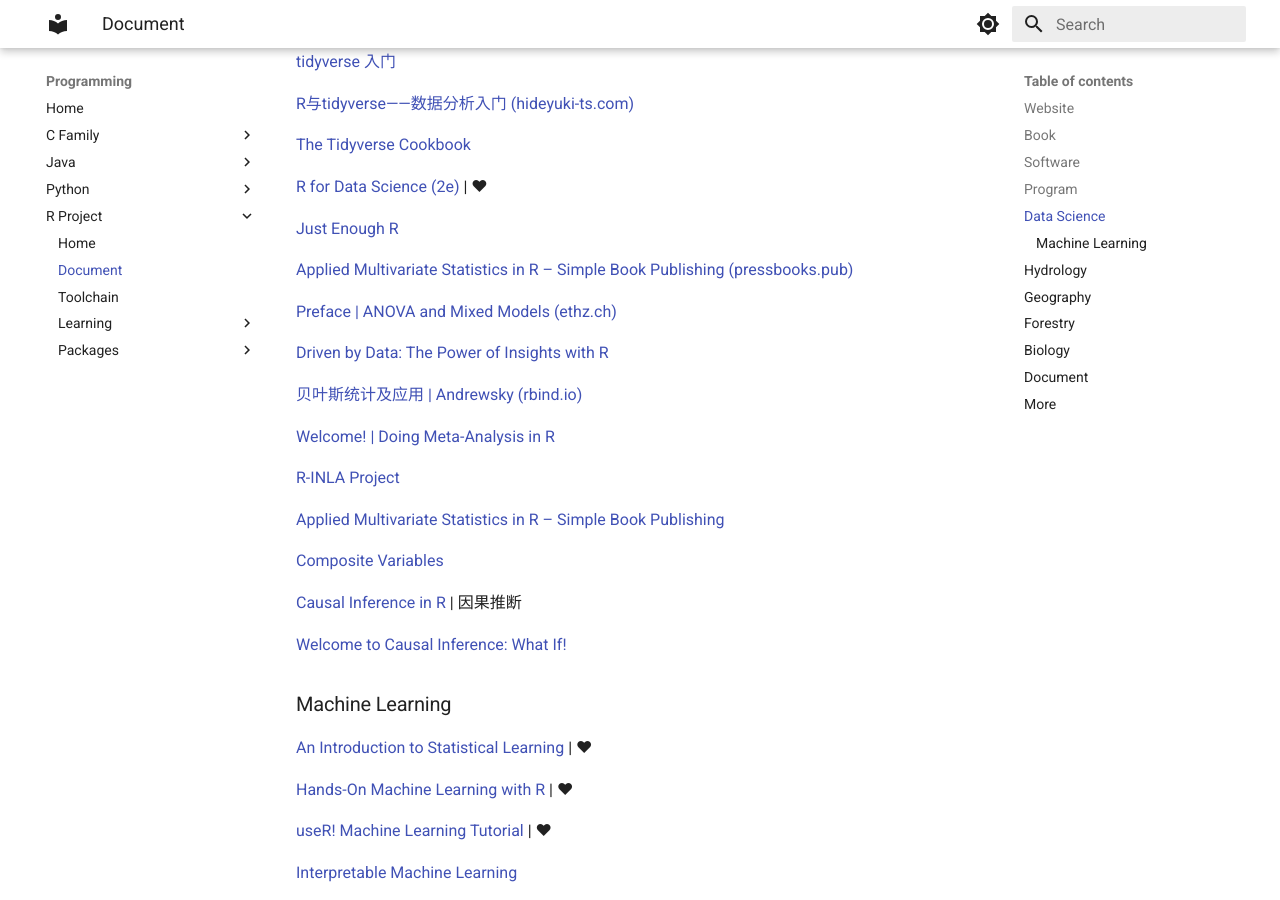
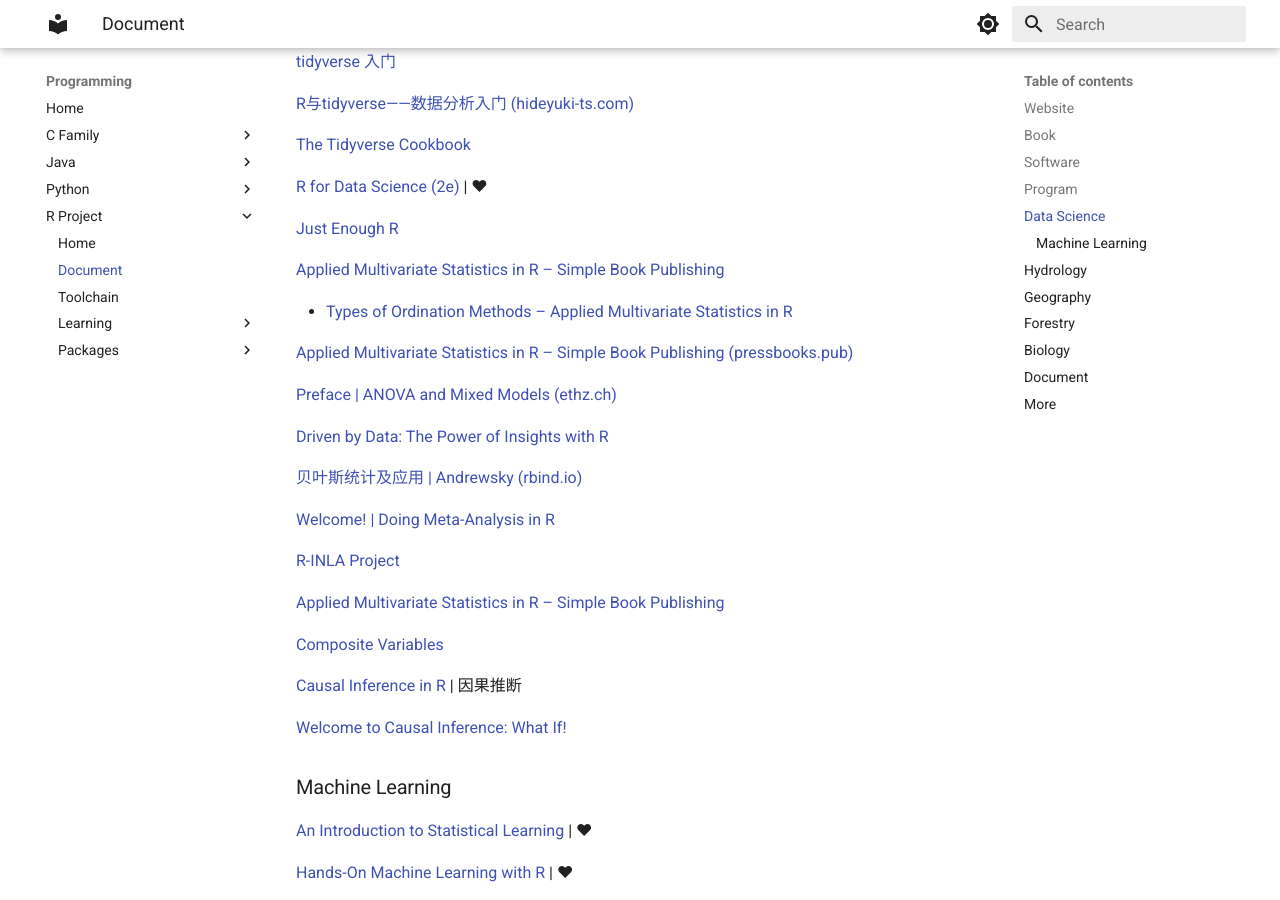
Before and after one commit to NonThinning/NonThinning.github.io, an MkDocs documentation site: the page built from docs/Programming/R-Project/Document.md, in a window 1280 px wide and 900 px high, scrolled down 1287 px. Built offline with MkDocs 1.6.1 and Material for MkDocs 9.7.7, drawn with Linux system fonts in a browser that asks for light colours.

Commit message:
docs update

```diff
--- a/docs/Programming/R-Project/Document.md
+++ b/docs/Programming/R-Project/Document.md
@@ -52,6 +52,10 @@
 [R for Data Science (2e)](https://r4ds.hadley.nz/) | ♥
 
 [Just Enough R](https://benwhalley.github.io/just-enough-r/)
+
+[Applied Multivariate Statistics in R – Simple Book Publishing](https://uw.pressbooks.pub/appliedmultivariatestatistics/)
+
+- [Types of Ordination Methods – Applied Multivariate Statistics in R](https://uw.pressbooks.pub/appliedmultivariatestatistics/chapter/types-of-ordination-methods/)
 
 [Applied Multivariate Statistics in R – Simple Book Publishing (pressbooks.pub)](https://uw.pressbooks.pub/appliedmultivariatestatistics/)
 
```
Also changed, not shown: docs/Academic/Keyword/Quantitative_Ecology.md (added, +2 -0 lines), docs/Computer/Document.md (+2 -0 lines), docs/Computer/More/Game.md (+6 -0 lines), docs/Computer/More/Online.md (+8 -0 lines), docs/Computer/More/TRPG.md (+2 -0 lines), docs/Computer/System/Android.md (+4 -0 lines).
